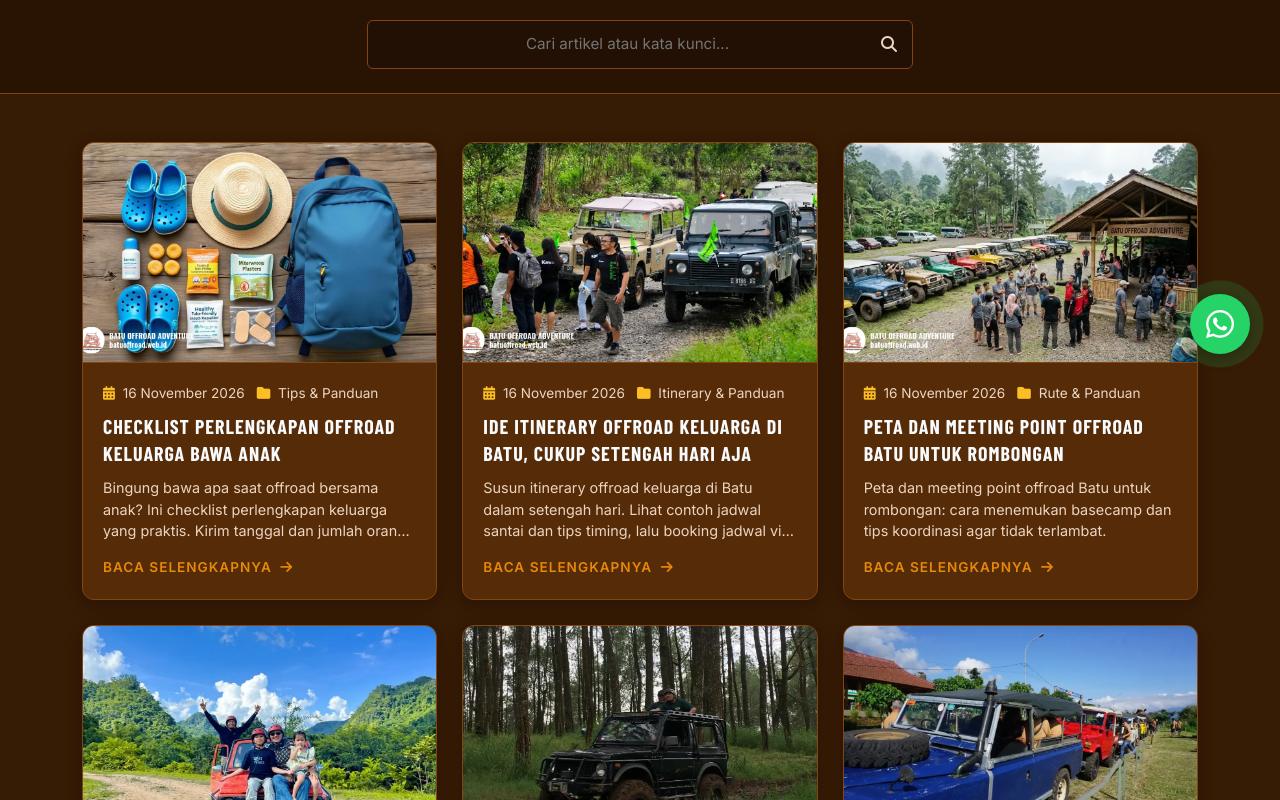
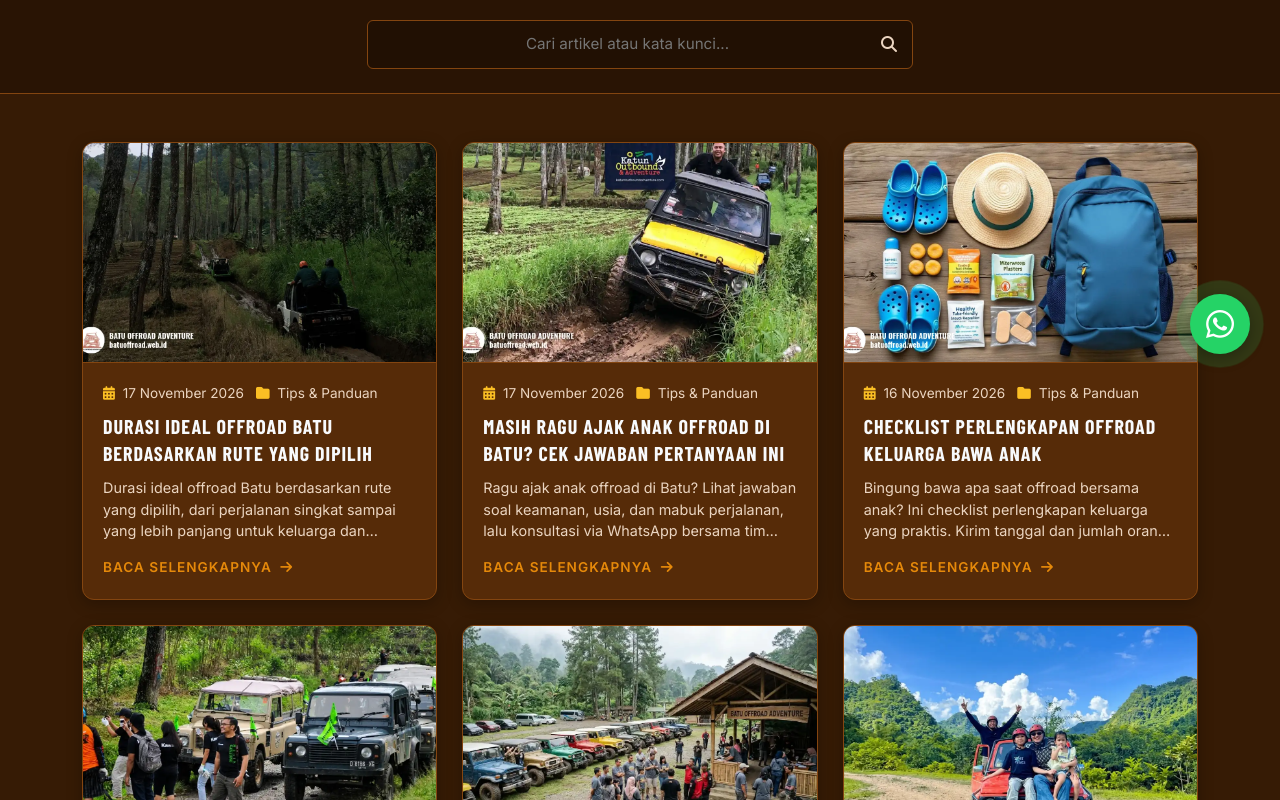
Before and after one commit to wisatabatumalang/batuoffroad, a plain HTML site: page blog.html in a window 1280 px wide. Shown: the part 416-1216 px from the top of the page. Drawn offline with nearby package versions, Linux system fonts and the light colour scheme; a web font is replaced by a local one.

Commit message:
Update blog.html

```diff
--- a/blog.html
+++ b/blog.html
@@ -932,6 +932,46 @@
                 <div class="col-12">
 
                     <div id="blogContainer">
+                        <!-- ARTIKEL: Durasi Ideal Offroad Batu Berdasarkan Rute yang Dipilih -->
+                        <div class="blog-card"
+                            data-title="durasi ideal offroad batu berdasarkan rute yang dipilih short medium long trip coban talun pemula keluarga rombongan booking jam waktu">
+                            <img src="assets/img/1-Durasi-Ideal-Offroad-Batu-Berdasarkan-Rute-yang-Dipilih.webp"
+                                alt="Jeep offroad menyusuri jalur lumpur di hutan pinus." class="blog-thumb" width="800"
+                                height="420" loading="lazy" decoding="async">
+                            <div class="blog-content">
+                                <div class="blog-meta">
+                                    <span><i class="fas fa-calendar-alt"></i> 17 November 2026</span>
+                                    <span><i class="fas fa-folder"></i> Tips & Panduan</span>
+                                </div>
+                                <h2 class="blog-title">
+                                    <a href="blog/durasi-offroad-batu.html">Durasi Ideal Offroad Batu Berdasarkan Rute yang Dipilih</a>
+                                </h2>
+                                <p class="blog-excerpt">Durasi ideal offroad Batu berdasarkan rute yang dipilih, dari perjalanan singkat sampai yang lebih panjang untuk keluarga dan rombongan.</p>
+                                <a href="blog/durasi-offroad-batu.html" class="btn-read-more">BACA SELENGKAPNYA <i
+                                        class="fas fa-arrow-right ms-1"></i></a>
+                            </div>
+                        </div>
+
+                        <!-- ARTIKEL: Masih Ragu Ajak Anak Offroad di Batu? Cek Jawaban Pertanyaan Ini -->
+                        <div class="blog-card"
+                            data-title="masih ragu ajak anak offroad di batu cek jawaban pertanyaan ini aman usia mabuk perjalanan balita keluarga dokter briefing">
+                            <img src="assets/img/ragu-ajak-anak-offroad-di-batu-1.webp"
+                                alt="Orang tua dan anak berdiskusi dengan pemandu sebelum offroad di Batu" class="blog-thumb" width="800"
+                                height="420" loading="lazy" decoding="async">
+                            <div class="blog-content">
+                                <div class="blog-meta">
+                                    <span><i class="fas fa-calendar-alt"></i> 17 November 2026</span>
+                                    <span><i class="fas fa-folder"></i> Tips & Panduan</span>
+                                </div>
+                                <h2 class="blog-title">
+                                    <a href="blog/ragu-ajak-anak-offroad-di-batu.html">Masih Ragu Ajak Anak Offroad di Batu? Cek Jawaban Pertanyaan Ini</a>
+                                </h2>
+                                <p class="blog-excerpt">Ragu ajak anak offroad di Batu? Lihat jawaban soal keamanan, usia, dan mabuk perjalanan, lalu konsultasi via WhatsApp bersama tim Batu Offroad.</p>
+                                <a href="blog/ragu-ajak-anak-offroad-di-batu.html" class="btn-read-more">BACA SELENGKAPNYA <i
+                                        class="fas fa-arrow-right ms-1"></i></a>
+                            </div>
+                        </div>
+
                         <!-- ARTIKEL: Checklist Perlengkapan Offroad Keluarga Bawa Anak -->
                         <div class="blog-card"
                             data-title="checklist perlengkapan offroad keluarga bawa anak barang pakaian alas kaki perlindungan matahari cuaca tas balita praktis batu offroad">
```
